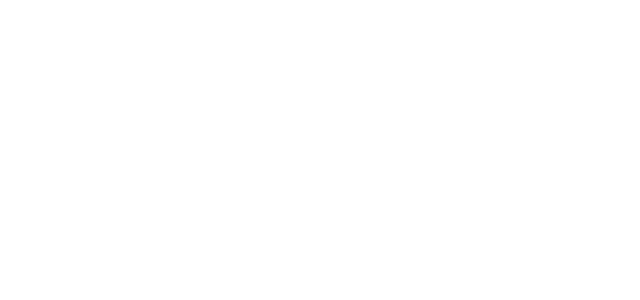
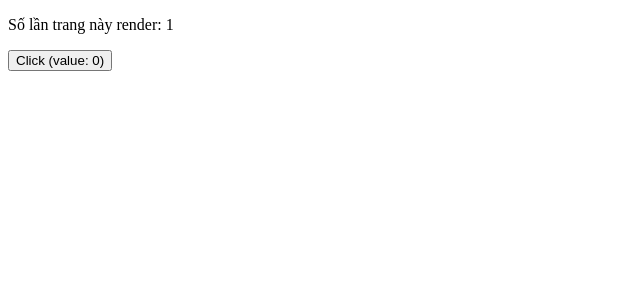
Before and after one commit to Delunsss2345/addexercises, a React (Vite) app: page /use-ref in a window 1280 px wide. Shown: the top 300 px of the page, without its empty margins (0-640 px from the left). Built offline with nearby package versions, Linux system fonts and the light colour scheme.

Commit message:
feat(useRef) : xong useRef và minh chứng

```diff
--- a/src/main.jsx
+++ b/src/main.jsx
@@ -1,12 +1,11 @@
-import { StrictMode } from 'react'
 import { createRoot } from 'react-dom/client'
 import { BrowserRouter } from 'react-router'
 import App from './App'
 
 createRoot(document.getElementById('root')).render(
-  <StrictMode>
-    <BrowserRouter>
-      <App />
-    </BrowserRouter>
-  </StrictMode>
+  // <StrictMode>
+  <BrowserRouter>
+    <App />
+  </BrowserRouter>
+  // </StrictMode>
 )
--- a/src/pages/UseRefDemo/index.jsx
+++ b/src/pages/UseRefDemo/index.jsx
@@ -1,5 +1,18 @@
-const UseRefDemo = () => {
-    return <></>
+import { useRef, useState } from "react";
+
+export default function UseRefDemo() {
+    const renderCountRef = useRef(0);
+    const [value, setValue] = useState(0);
+
+    renderCountRef.current += 1;
+
+    return (
+        <div>
+            <p>Số lần trang này render: {renderCountRef.current}</p>
+
+            <button onClick={() => setValue((v) => v + 1)}>
+                Click (value: {value})
+            </button>
+        </div>
+    );
 }
-
-export default UseRefDemo;
```
